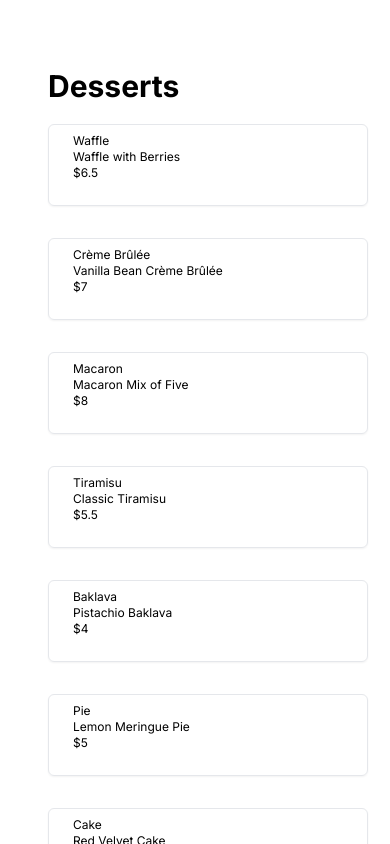
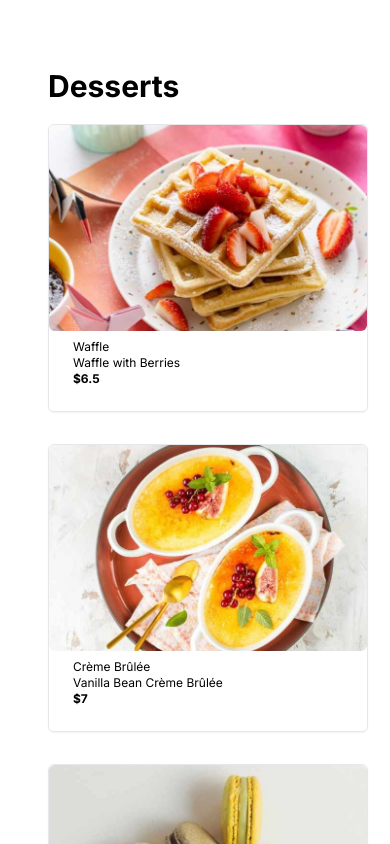
Before and after one commit to matthewkuria/product_list_with_cart, a Next.js app in the folder my-project/: page / in a window 390 px wide. Shown: the top 844 px of the page. Built offline with nearby package versions, Linux system fonts and the light colour scheme.

Commit message:
Set the  Product Card image for the desktop and mobile designs

```diff
--- a/my-project/app/lib/data.json
+++ b/my-project/app/lib/data.json
@@ -1,9 +1,9 @@
 [
     {
        "image": {
-            "thumbnail": "./assets/images/image-waffle-thumbnail.jpg",
-            "mobile": "./assets/images/image-waffle-mobile.jpg",
-            "tablet": "./assets/images/image-waffle-tablet.jpg",
+            "thumbnail": "/assets/images/image-waffle-thumbnail.jpg",
+            "mobile": "/assets/images/image-waffle-mobile.jpg",
+            "tablet": "/assets/images/image-waffle-tablet.jpg",
             "desktop": "/assets/images/image-waffle-desktop.jpg"
        },
        "name": "Waffle with Berries",
@@ -12,9 +12,9 @@
     },
     {
         "image": {
-            "thumbnail": "./assets/images/image-creme-brulee-thumbnail.jpg",
-            "mobile": "./assets/images/image-creme-brulee-mobile.jpg",
-            "tablet": "./assets/images/image-creme-brulee-tablet.jpg",
+            "thumbnail": "/assets/images/image-creme-brulee-thumbnail.jpg",
+            "mobile": "/assets/images/image-creme-brulee-mobile.jpg",
+            "tablet": "/assets/images/image-creme-brulee-tablet.jpg",
             "desktop": "/assets/images/image-creme-brulee-desktop.jpg"
         },
         "name": "Vanilla Bean Crème Brûlée",
@@ -23,9 +23,9 @@
      },
      {
         "image": {
-            "thumbnail": "./assets/images/image-macaron-thumbnail.jpg",
-            "mobile": "./assets/images/image-macaron-mobile.jpg",
-            "tablet": "./assets/images/image-macaron-tablet.jpg",
+            "thumbnail": "/assets/images/image-macaron-thumbnail.jpg",
+            "mobile": "/assets/images/image-macaron-mobile.jpg",
+            "tablet": "/assets/images/image-macaron-tablet.jpg",
             "desktop": "/assets/images/image-macaron-desktop.jpg"
         },
         "name": "Macaron Mix of Five",
@@ -34,9 +34,9 @@
      },
      {
         "image": {
-            "thumbnail": "./assets/images/image-tiramisu-thumbnail.jpg",
-            "mobile": "./assets/images/image-tiramisu-mobile.jpg",
-            "tablet": "./assets/images/image-tiramisu-tablet.jpg",
+            "thumbnail": "/assets/images/image-tiramisu-thumbnail.jpg",
+            "mobile": "/assets/images/image-tiramisu-mobile.jpg",
+            "tablet": "/assets/images/image-tiramisu-tablet.jpg",
             "desktop": "/assets/images/image-tiramisu-desktop.jpg"
         },
         "name": "Classic Tiramisu",
@@ -45,9 +45,9 @@
      },
      {
         "image": {
-            "thumbnail": "./assets/images/image-baklava-thumbnail.jpg",
-            "mobile": "./assets/images/image-baklava-mobile.jpg",
-            "tablet": "./assets/images/image-baklava-tablet.jpg",
+            "thumbnail": "/assets/images/image-baklava-thumbnail.jpg",
+            "mobile": "/assets/images/image-baklava-mobile.jpg",
+            "tablet": "/assets/images/image-baklava-tablet.jpg",
             "desktop": "/assets/images/image-baklava-desktop.jpg"
         },
         "name": "Pistachio Baklava",
@@ -56,9 +56,9 @@
      },
      {
         "image": {
-            "thumbnail": "./assets/images/image-meringue-thumbnail.jpg",
-            "mobile": "./assets/images/image-meringue-mobile.jpg",
-            "tablet": "./assets/images/image-meringue-tablet.jpg",
+            "thumbnail": "/assets/images/image-meringue-thumbnail.jpg",
+            "mobile": "/assets/images/image-meringue-mobile.jpg",
+            "tablet": "/assets/images/image-meringue-tablet.jpg",
             "desktop": "/assets/images/image-meringue-desktop.jpg"
         },
         "name": "Lemon Meringue Pie",
@@ -67,9 +67,9 @@
      },
      {
         "image": {
-            "thumbnail": "./assets/images/image-cake-thumbnail.jpg",
-            "mobile": "./assets/images/image-cake-mobile.jpg",
-            "tablet": "./assets/images/image-cake-tablet.jpg",
+            "thumbnail": "/assets/images/image-cake-thumbnail.jpg",
+            "mobile": "/assets/images/image-cake-mobile.jpg",
+            "tablet": "/assets/images/image-cake-tablet.jpg",
             "desktop": "/assets/images/image-cake-desktop.jpg"
         },
         "name": "Red Velvet Cake",
@@ -78,9 +78,9 @@
      },
      {
         "image": {
-            "thumbnail": "./assets/images/image-brownie-thumbnail.jpg",
-            "mobile": "./assets/images/image-brownie-mobile.jpg",
-            "tablet": "./assets/images/image-brownie-tablet.jpg",
+            "thumbnail": "/assets/images/image-brownie-thumbnail.jpg",
+            "mobile": "/assets/images/image-brownie-mobile.jpg",
+            "tablet": "/assets/images/image-brownie-tablet.jpg",
             "desktop": "/assets/images/image-brownie-desktop.jpg"
         },
         "name": "Salted Caramel Brownie",
@@ -89,9 +89,9 @@
      },
      {
         "image": {
-            "thumbnail": "./assets/images/image-panna-cotta-thumbnail.jpg",
-            "mobile": "./assets/images/image-panna-cotta-mobile.jpg",
-            "tablet": "./assets/images/image-panna-cotta-tablet.jpg",
+            "thumbnail": "/assets/images/image-panna-cotta-thumbnail.jpg",
+            "mobile": "/assets/images/image-panna-cotta-mobile.jpg",
+            "tablet": "/assets/images/image-panna-cotta-tablet.jpg",
             "desktop": "/assets/images/image-panna-cotta-desktop.jpg"
         },
         "name": "Vanilla Panna Cotta",
--- a/my-project/app/page.tsx
+++ b/my-project/app/page.tsx
@@ -15,6 +15,7 @@ export default function Home() {
           {data.map((item) => {
           return (
             <Card className=" w-[320px] md:w-[120px] md:h-[220px] rounded-md basis-1 flex-auto">
+              {/* The image for the desktop design */}
               <Image
                 src={item.image.desktop}
                 alt={item.name}
@@ -22,10 +23,20 @@ export default function Home() {
                 height={150}
                 className="rounded-md flex-none hidden md:block"
               />
+              {/* The image for the tablet design */}
+
+              {/* The image for the mobile design */}
+              <Image
+                src={item.image.mobile}
+                alt={item.name}
+                width={350}
+                height={150}
+                className="rounded-md flex-none block md:hidden"
+              />
               <CardFooter className="flex flex-col items-start text-left mt-2 text-xs ">
                 <p>{ item.category}</p>
                 <p>{ item.name}</p>
-                <p>${ item.price}</p>
+                <p className="font-bold">${ item.price}</p>
               </CardFooter>
             </Card>
           )
```
